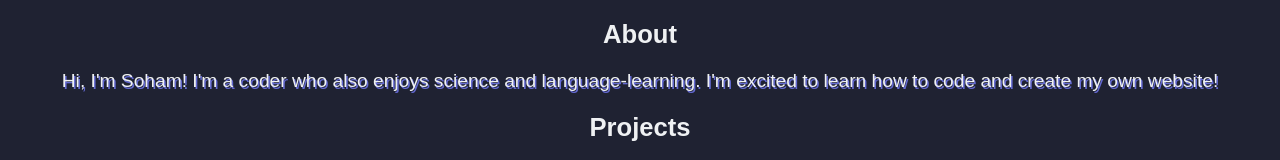
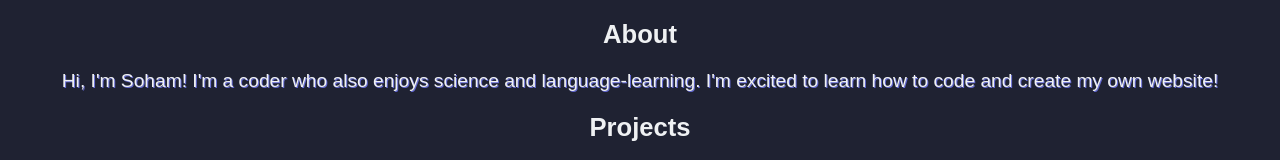
Before and after one commit to Soham485/Personal-Website, a plain HTML site: page index.html in a window 1280 px wide. In both pictures the pointer is over the element 640 px from the left and 325 px from the top of the page. Shown: the part 245-405 px from the top of the page. Drawn offline with Linux system fonts and the light colour scheme; a web font is replaced by a local one.

Commit message:
added hover effects

```diff
--- a/styles.css
+++ b/styles.css
@@ -11,6 +11,9 @@
 h1 {font-size: 3vw;font-family: 'LT Avocado',sans-serif;}
 h2 {font-size:2vw;font-family: 'LT Avocado',sans-serif;}
 p {font-size:1.5vw;text-shadow: 1.5px 1.5px 0 #6369D1;}
+p:hover {
+    text-shadow:1px 1px 0 #6369D1;
+}
 * {background-color: #1F2232;color:#EFF1F3;font-family: "Phantom Sans",sans-serif ; text-align: center;
 }
 
```
